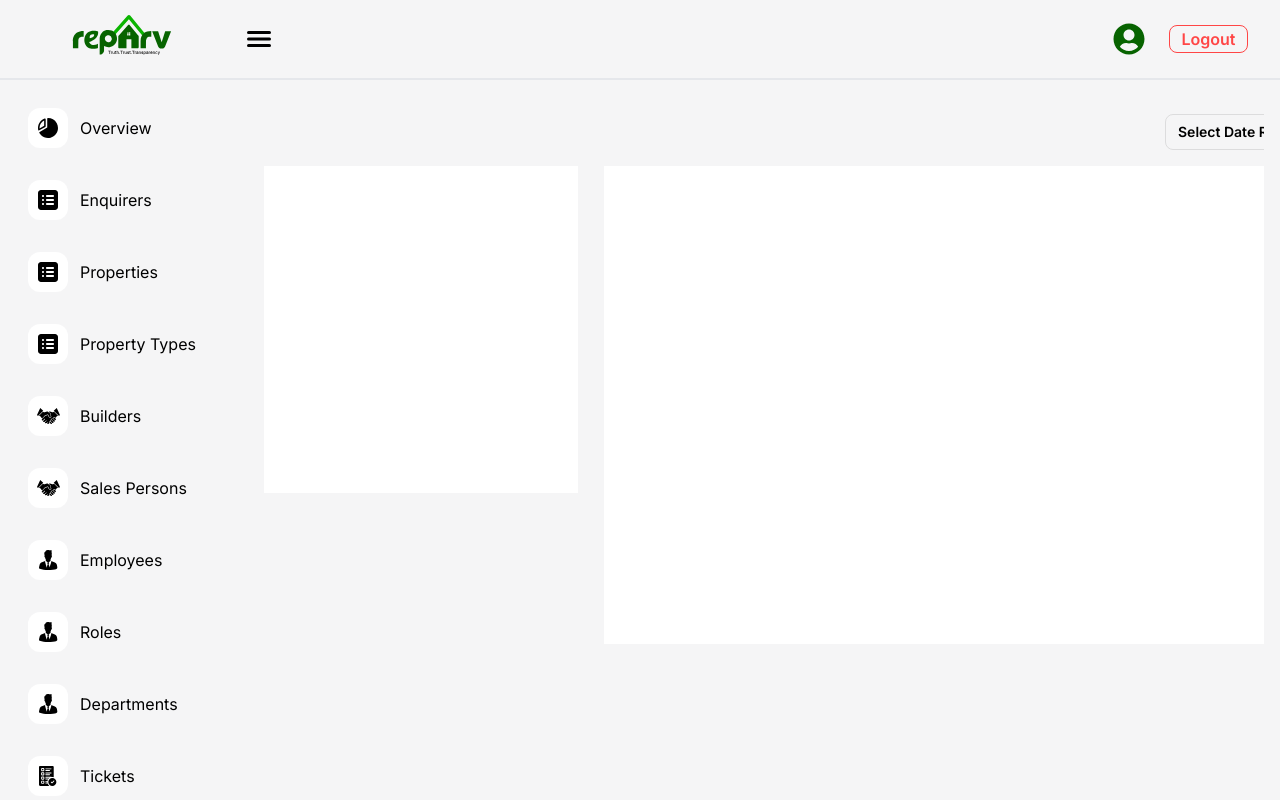
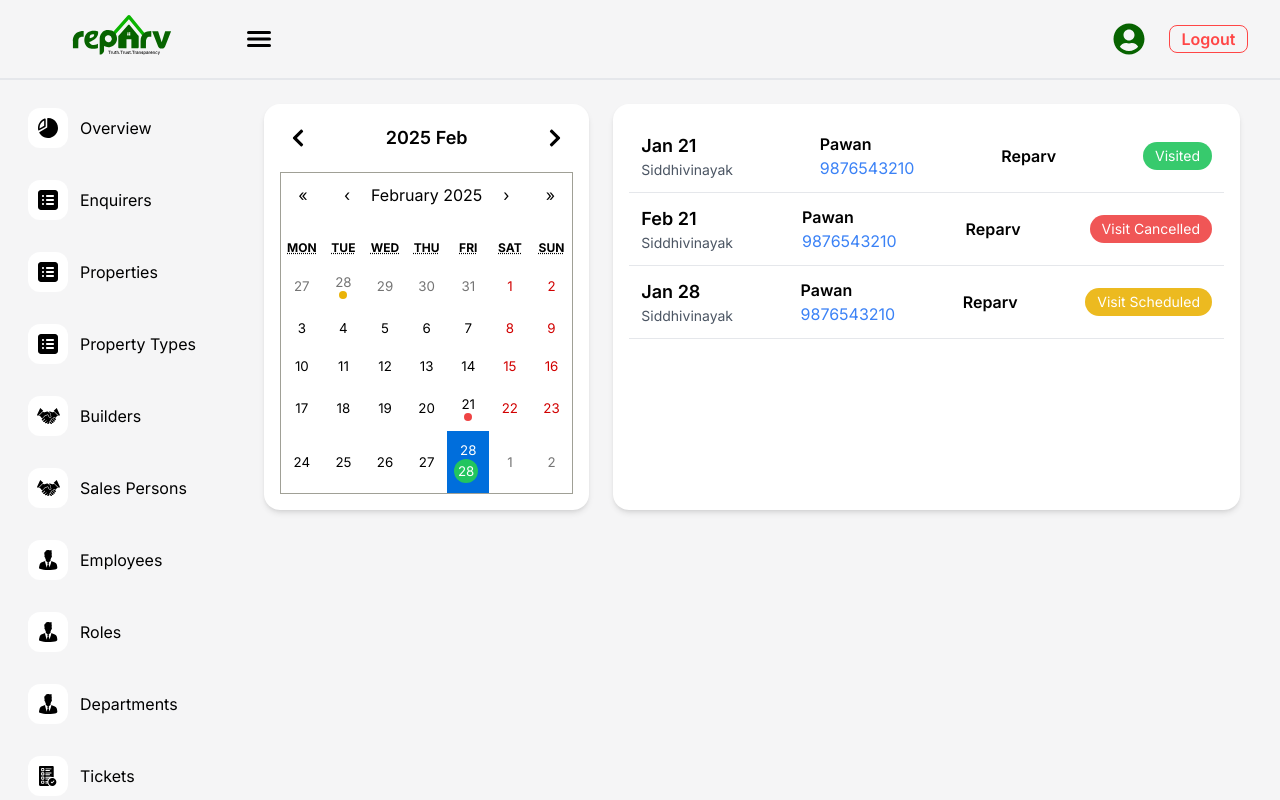
Before and after one commit to kandalkarrohan2020/Reparv_Tech, a React (Vite) app in the folder admin/: page /calender in a window 1280 px wide. Built offline with nearby package versions, Linux system fonts and the light colour scheme.

Commit message:
Remove Super

```diff
--- a/admin/package.json
+++ b/admin/package.json
@@ -21,6 +21,7 @@
     "js-cookie": "^3.0.5",
     "moment-timezone": "^0.5.47",
     "react": "^18.3.1",
+    "react-calendar": "^5.1.0",
     "react-data-table-component": "^7.6.2",
     "react-date-range": "^2.0.1",
     "react-dom": "^18.3.1",
--- a/admin/src/pages/Calender.jsx
+++ b/admin/src/pages/Calender.jsx
@@ -1,26 +1,89 @@
-import React from "react";
-import CustomDateRangePicker from "../components/CustomDateRangePicker";
+import React, { useState } from "react";
+import Calendar from "react-calendar";
+import "react-calendar/dist/Calendar.css";
+import { format } from "date-fns";
+import { FaChevronLeft, FaChevronRight } from "react-icons/fa";
 
-const Calender = () => {
+const visitData = [
+  { date: "2025-01-21", project: "Siddhivinayak", client: "Pawan", phone: "9876543210", salesPerson: "Reparv", status: "visited" },
+  { date: "2025-02-21", project: "Siddhivinayak", client: "Pawan", phone: "9876543210", salesPerson: "Reparv", status: "cancelled" },
+  { date: "2025-01-28", project: "Siddhivinayak", client: "Pawan", phone: "9876543210", salesPerson: "Reparv", status: "scheduled" },
+];
+
+const statusColors = {
+  visited: "bg-green-500 text-white",
+  cancelled: "bg-red-500 text-white",
+  scheduled: "bg-yellow-500 text-white",
+};
+
+const CalendarScheduler = () => {
+  const [selectedDate, setSelectedDate] = useState(new Date());
+  const today = format(new Date(), "yyyy-MM-dd");
+
+  const tileContent = ({ date, view }) => {
+    if (view === "month") {
+      const dateString = format(date, "yyyy-MM-dd");
+      const visit = visitData.find((v) => v.date === dateString);
+      if (dateString === today) {
+        return <div className="w-6 h-6 flex items-center justify-center rounded-full bg-green-500 text-white">{date.getDate()}</div>;
+      }
+      if (visit) {
+        return <div className={`w-2 h-2 rounded-full mx-auto ${statusColors[visit.status]}`}></div>;
+      }
+    }
+    return null;
+  };
 
   return (
-    <div className="calender overflow-scroll w-full h-screen flex flex-col items-start justify-start">
-      <p className="block md:hidden text-lg font-semibold">Calender</p>
-      <div className="calenderContainer w-[1136px] h-[578px] flex flex-col p-6 gap-4 my-[10px]">
-        <div className="searchBarContainer w-[1088px] h-[36px] flex align-center justify-end">
-        <CustomDateRangePicker/>
+    <div className="flex gap-6 p-6">
+      {/* Calendar Section */}
+      <div className="w-1/3 p-4 bg-white rounded-2xl shadow-md">
+        <div className="flex justify-between items-center mb-4">
+          <button
+            onClick={() => setSelectedDate(new Date(selectedDate.setMonth(selectedDate.getMonth() - 1)))}
+            className="p-2 rounded-full hover:bg-gray-200"
+          >
+            <FaChevronLeft size={20} />
+          </button>
+          <h2 className="text-lg font-semibold">{format(selectedDate, "yyyy MMM")}</h2>
+          <button
+            onClick={() => setSelectedDate(new Date(selectedDate.setMonth(selectedDate.getMonth() + 1)))}
+            className="p-2 rounded-full hover:bg-gray-200"
+          >
+            <FaChevronRight size={20} />
+          </button>
         </div>
-        <div className="calender w-[1136px] h-[506px] flex gap-[26px] overflow-hidden">
-          <div className="visitCalender w-[314px] h-[327px] bg-white">
+        <Calendar
+          onChange={setSelectedDate}
+          value={selectedDate}
+          tileContent={tileContent}
+          className="border-none w-full"
+        />
+      </div>
 
+      {/* Visit Schedule Section */}
+      <div className="w-2/3 bg-white p-4 rounded-2xl shadow-md overflow-y-auto">
+        {visitData.map((visit, index) => (
+          <div key={index} className="flex justify-between items-center p-3 border-b">
+            <div>
+              <p className="text-lg font-semibold">{format(new Date(visit.date), "MMM dd")}</p>
+              <p className="text-sm text-gray-600">{visit.project}</p>
+            </div>
+            <div>
+              <p className="font-semibold">{visit.client}</p>
+              <p className="text-blue-500 cursor-pointer">{visit.phone}</p>
+            </div>
+            <p className="font-semibold">{visit.salesPerson}</p>
+            <button
+              className={`px-3 py-1 rounded-full text-sm ${statusColors[visit.status]} opacity-90`}
+            >
+              {visit.status === "visited" ? "Visited" : visit.status === "cancelled" ? "Visit Cancelled" : "Visit Scheduled"}
+            </button>
           </div>
-          <div className="showVisit w-[761px] h-[506px] bg-white">
-
-          </div>
-        </div>
+        ))}
       </div>
     </div>
   );
 };
 
-export default Calender;
+export default CalendarScheduler;
--- /dev/null
+++ b/admin/src/pages/Calender2.jsx
@@ -0,0 +1,26 @@
+import React from "react";
+import CustomDateRangePicker from "../components/CustomDateRangePicker";
+
+const Calender = () => {
+
+  return (
+    <div className="calender overflow-scroll w-full h-screen flex flex-col items-start justify-start">
+      <p className="block md:hidden text-lg font-semibold">Calender</p>
+      <div className="calenderContainer w-[1136px] h-[578px] flex flex-col p-6 gap-4 my-[10px]">
+        <div className="searchBarContainer w-[1088px] h-[36px] flex align-center justify-end">
+        <CustomDateRangePicker/>
+        </div>
+        <div className="calender w-[1136px] h-[506px] flex gap-[26px] overflow-hidden">
+          <div className="visitCalender w-[314px] h-[327px] bg-white">
+
+          </div>
+          <div className="showVisit w-[761px] h-[506px] bg-white">
+
+          </div>
+        </div>
+      </div>
+    </div>
+  );
+};
+
+export default Calender;
```
Also changed, not shown: 1 other file (tests, documents, lock files or other folders).
